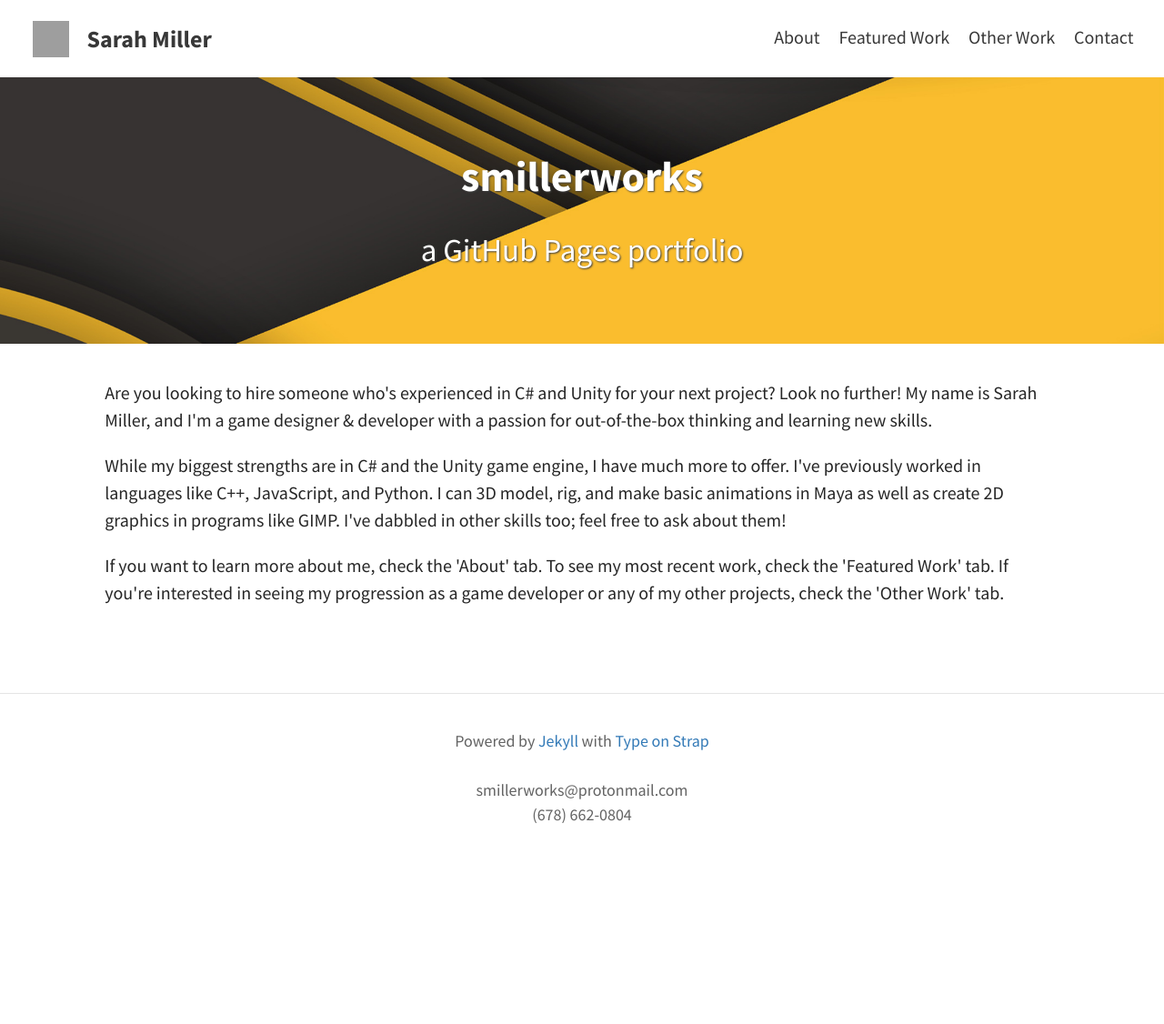
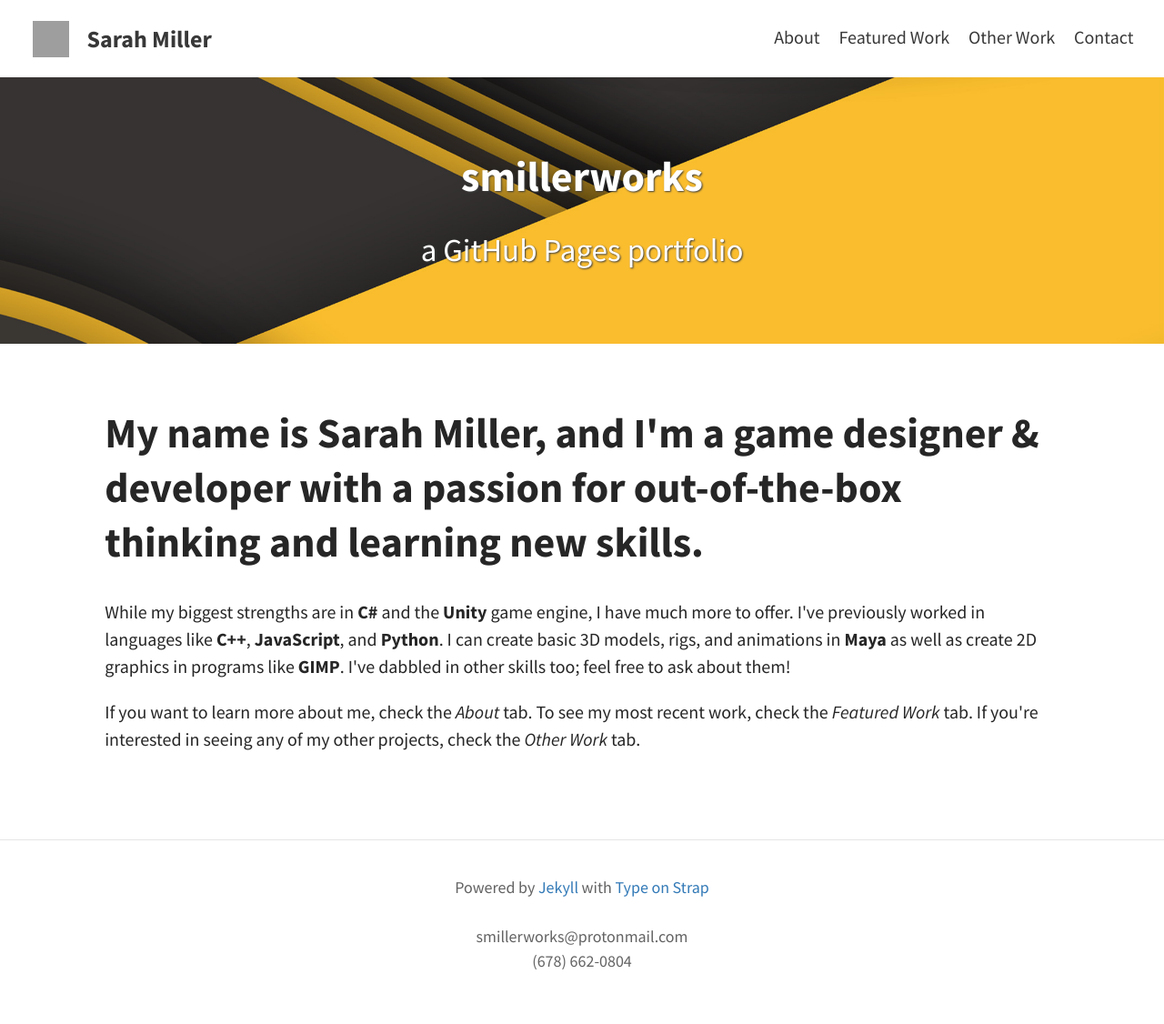
Before and after one commit to smillerworks/portfolio, a Jekyll site: the page built from index.html, in a window 1280 px wide. Shown: the whole page at 91% size. Built offline with Jekyll 4.4.1, drawn with Linux system fonts in a browser that asks for light colours; the list of posts is cut into pages by our own code; before the commit the page ends 965 px from its top, so only the background shows below that; grey boxes are pictures that could not be loaded.

Commit message:
Update index.html

```diff
--- a/index.html
+++ b/index.html
@@ -5,14 +5,14 @@ subtitle: a GitHub Pages portfolio
 hide: true
 feature-img: "assets/img/black&yellowshapes.jpg"
 ---
+<h1>
+My name is Sarah Miller, and I'm a game designer & developer with a passion for out-of-the-box thinking and learning new skills.
+</h1>
+
 <p>
-Are you looking to hire someone who's experienced in C# and Unity for your next project? Look no further! My name is Sarah Miller, and I'm a game designer & developer with a passion for out-of-the-box thinking and learning new skills.
+  While my biggest strengths are in <b>C#</b> and the <b>Unity</b> game engine, I have much more to offer. I've previously worked in languages like <b>C++</b>, <b>JavaScript</b>, and <b>Python</b>. I can create basic 3D models, rigs, and animations in <b>Maya</b> as well as create 2D graphics in programs like <b>GIMP</b>. I've dabbled in other skills too; feel free to ask about them!
 </p>
 
 <p>
-While my biggest strengths are in C# and the Unity game engine, I have much more to offer. I've previously worked in languages like C++, JavaScript, and Python. I can 3D model, rig, and make basic animations in Maya as well as create 2D graphics in programs like GIMP. I've dabbled in other skills too; feel free to ask about them!
+  If you want to learn more about me, check the <i>About</i> tab. To see my most recent work, check the <i>Featured Work</i> tab. If you're interested in seeing any of my other projects, check the <i>Other Work</i> tab.
 </p>
-
-<p>
-If you want to learn more about me, check the 'About' tab. To see my most recent work, check the 'Featured Work' tab. If you're interested in seeing my progression as a game developer or any of my other projects, check the 'Other Work' tab.
-</p>
```
